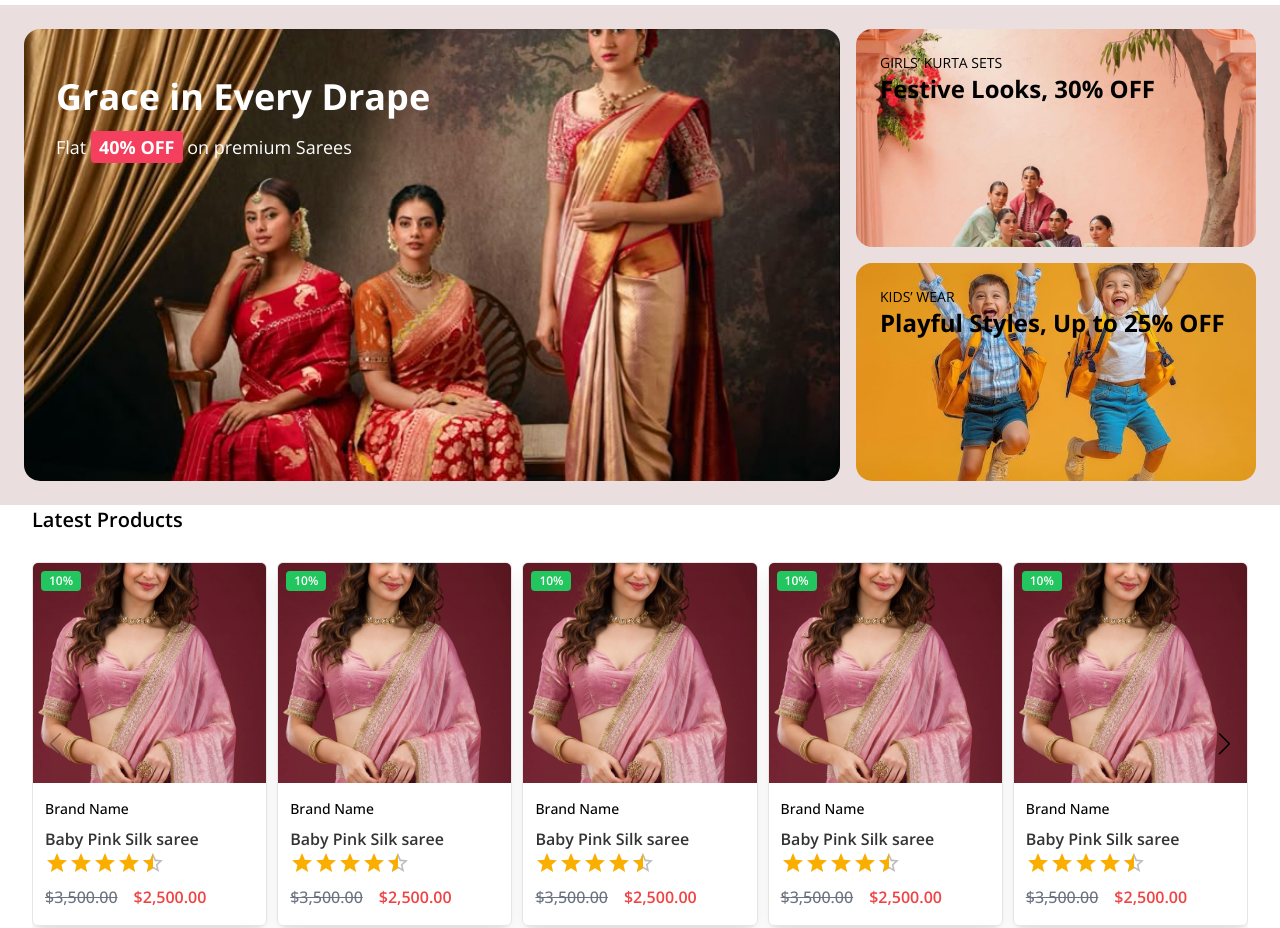
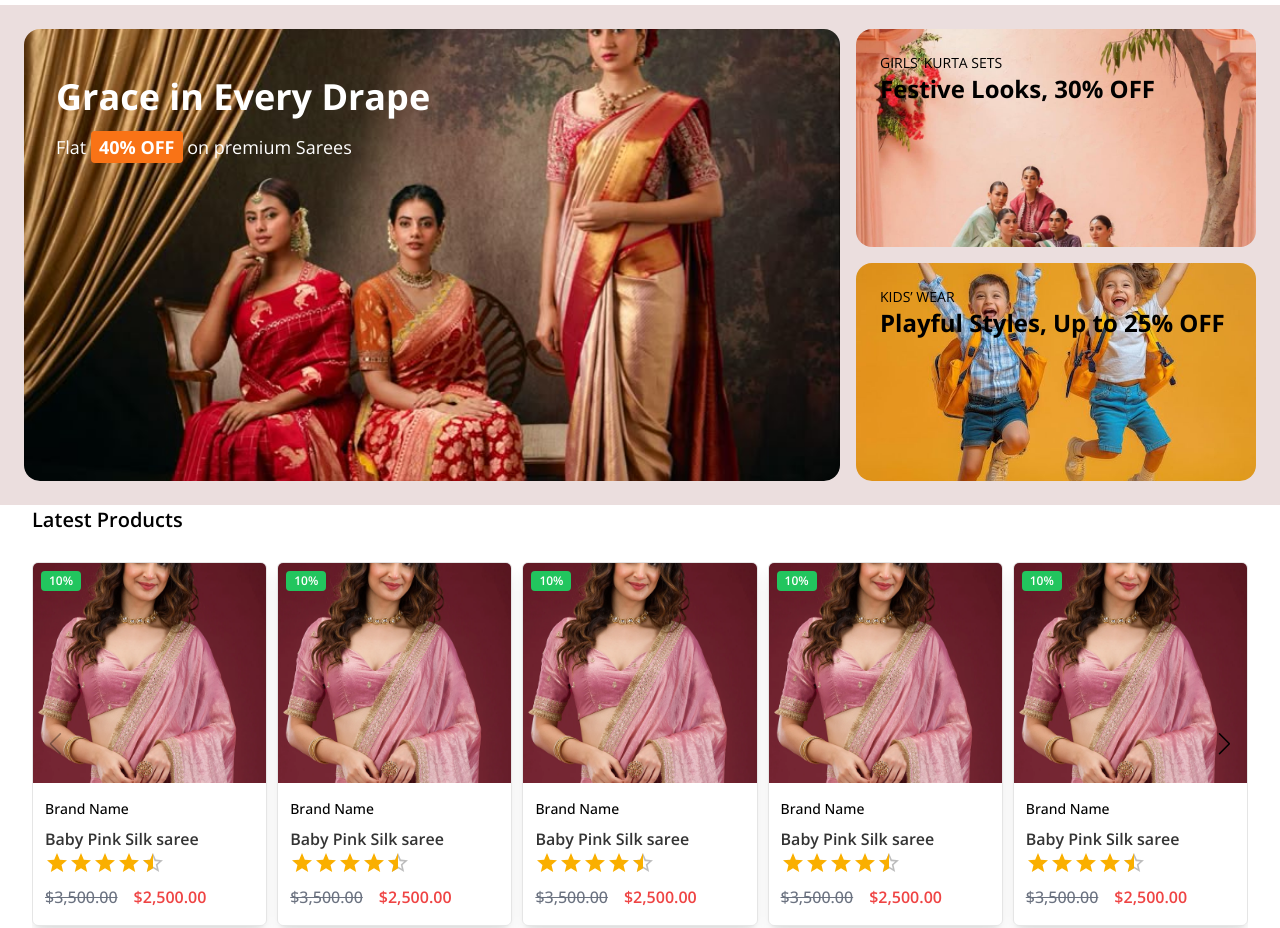
Before and after one commit to Margam-Group2025/Fashion-Ecommerce, a React (Vite) app: page / in a window 1280 px wide. Shown: the part 1300-2228 px from the top of the page. Built offline with nearby package versions, Linux system fonts and the light colour scheme.

Commit message:
BackGround Color change

```diff
--- a/src/components/FashionShowcase/index.jsx
+++ b/src/components/FashionShowcase/index.jsx
@@ -13,7 +13,7 @@ export default function FashionShowCase() {
     <div>
       <h2 className="text-4xl font-bold mb-4">Grace in Every Drape</h2>
       <p className="mb-2 text-lg">
-        Flat <span className="bg-rose-500 px-2 py-1 rounded font-bold">40% OFF</span> on premium Sarees
+        Flat <span className="bg-orange-500 px-2 py-1 rounded font-bold">40% OFF</span> on premium Sarees
       </p>
     </div>
 
```
